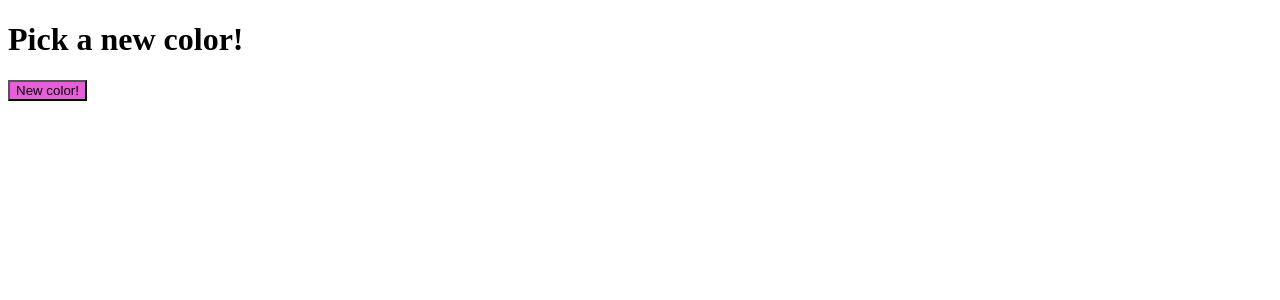
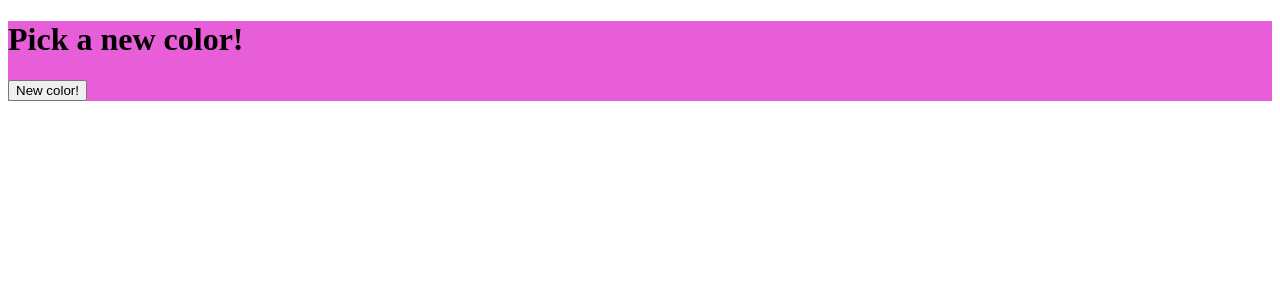
Before and after one commit to sararsaurus/random-color-picker, a React (Vite) app: page / in a window 1280 px wide. Shown: the top 300 px of the page. Built offline with nearby package versions, Linux system fonts and the light colour scheme.

Commit message:
updates code and readme

```diff
--- a/src/Button.jsx
+++ /dev/null
@@ -1,47 +0,0 @@
-import React, { useState } from "react";
-export function Button() {
-  // const [active, setActive] = useState(false);
-  const [color, setColor] = useState("#E75ED8");
-  // we took a state that was a boolean (first it's true, then false) but it can be anything - a string, an object. in this case we turned the boolean, which was toggling two separate colors on and off (in a setActive function) into a string that was our default. The most powerful way it can be used is an object. We were able to change it to a random color without any database. React and dynamic CSS are excellent together.
-
-  const [hidden, setHidden] = useState("none");
-
-  const handleClick = () => {
-    setColor(randomColor());
-    setHidden("block");
-  };
-
-  // random color generator
-  const randomColor = () => {
-    return (
-      "#" +
-      Math.floor(Math.random() * 16777215)
-        .toString(16)
-        .padStart(6, "0")
-        .toUpperCase()
-    );
-  };
-
-  console.log(randomColor());
-
-  return (
-    <div>
-      {/* <button onClick={handleClick} className={active ? "default" : "success"}> */}
-      <button
-        onClick={handleClick}
-        style={{
-          backgroundColor: color,
-        }}
-      >
-        New color!
-      </button>
-      <p
-        style={{
-          display: hidden,
-        }}
-      >
-        Nice choice!
-      </p>
-    </div>
-  );
-}
--- a/src/Home.jsx
+++ b/src/Home.jsx
@@ -1,11 +1,38 @@
-import React, { useState, useEffect } from "react";
-import { Button } from "./Button";
+import React, { useState } from "react";
 
 export function Home() {
+  const [status, setStatus] = useState({ color: "#E75ED8", hidden: "none" });
+
+  const handleClick = () => {
+    setStatus({ color: randomColor(), hidden: "block" });
+  };
+
+  // random color generator
+  const randomColor = () => {
+    return (
+      "#" +
+      Math.floor(Math.random() * 16777215)
+        .toString(16)
+        .padStart(6, "0")
+        .toUpperCase()
+    );
+  };
+
   return (
-    <div>
+    <div
+      style={{
+        backgroundColor: status.color,
+      }}
+    >
       <h1>Pick a new color!</h1>
-      <Button />
+      <button onClick={handleClick}>New color!</button>
+      <p
+        style={{
+          display: status.hidden,
+        }}
+      >
+        Nice choice!
+      </p>
     </div>
   );
 }
--- a/src/index.css
+++ b/src/index.css
@@ -1,11 +1,3 @@
 html {
   scroll-behavior: smooth;
 }
-
-.default {
-  background-color: blueviolet;
-}
-
-.success {
-  background-color: greenyellow;
-}
```
Also changed, not shown: 1 other file (tests, documents, lock files or other folders).
